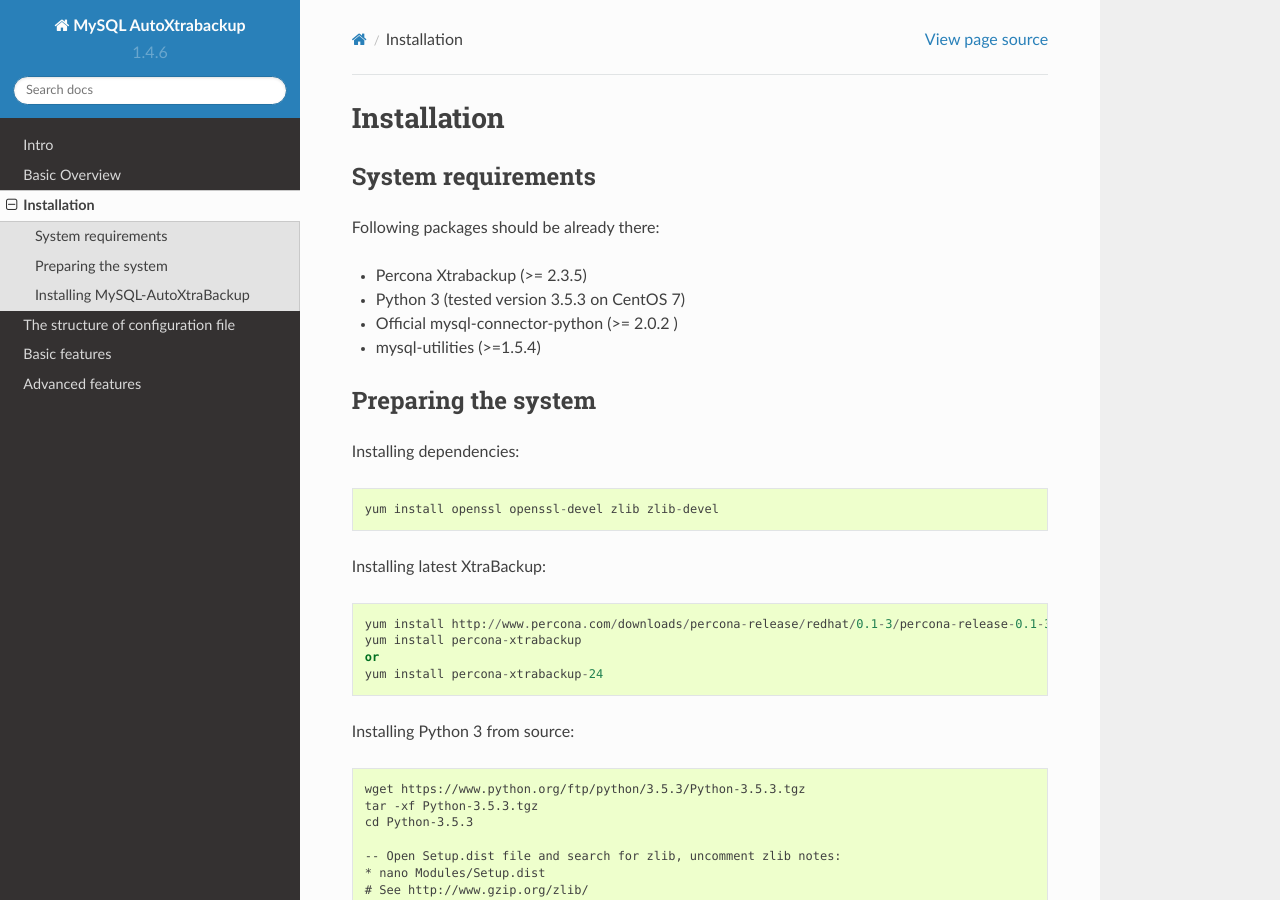
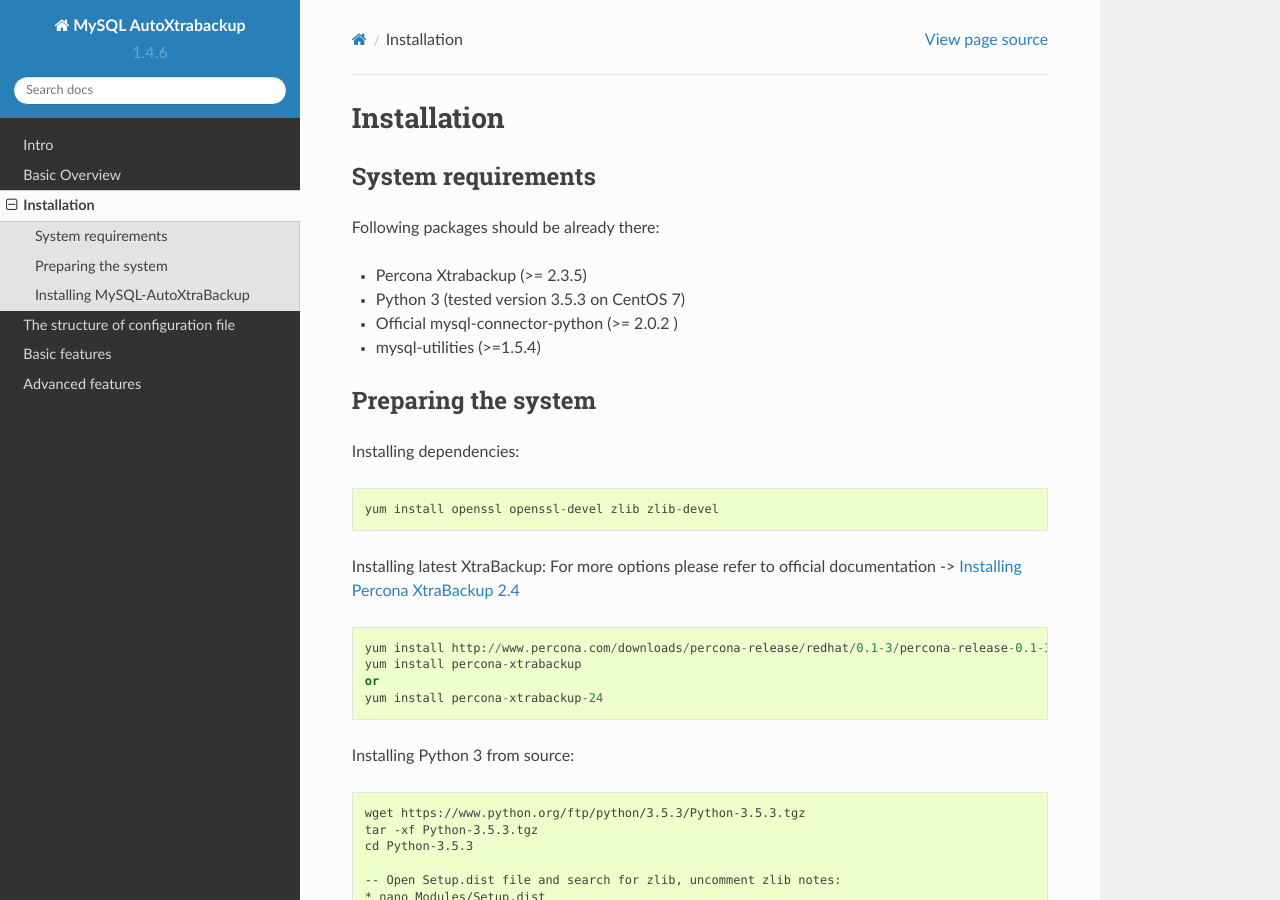
Before and after one commit to ShahriyarR/MySQL-AutoXtraBackup, a Sphinx documentation site: the page built from docs/installation.rst, in a window 1280 px wide and 900 px high. Built offline with Sphinx 7.4.7 and the Read the Docs theme 2.0.0, drawn with Linux system fonts in a browser that asks for light colours.

Commit message:
Fixing link and adding Percona Xtrabackup official doc link

```diff
--- a/docs/advance_features.rst
+++ b/docs/advance_features.rst
@@ -289,8 +289,7 @@ Restoring single table after drop
 ---------------------------------
 
 Let's explain a bit, how we can restore single table from full backup?
-This is the part of "Transportable Tablespace" concept which you can read more: `Transportable
-    Tablespace <https://dev.mysql.com/doc/refman/5.7/en/tablespace-copying.html>`_
+This is the part of "Transportable Tablespace" concept which you can read more: `Transportable Tablespace <https://dev.mysql.com/doc/refman/5.7/en/tablespace-copying.html>`_
 
 The basic idea is:
 
--- a/docs/installation.rst
+++ b/docs/installation.rst
@@ -21,6 +21,7 @@ Installing dependencies:
     yum install openssl openssl-devel zlib zlib-devel
 
 Installing latest XtraBackup:
+For more options please refer to official documentation -> `Installing Percona XtraBackup 2.4 <https://www.percona.com/doc/percona-xtrabackup/2.4/installation.html>`_
 
 ::
 
```
